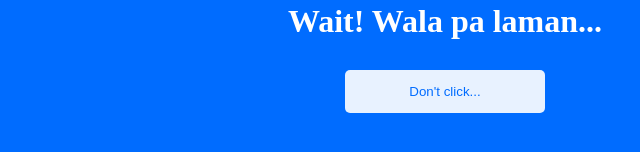
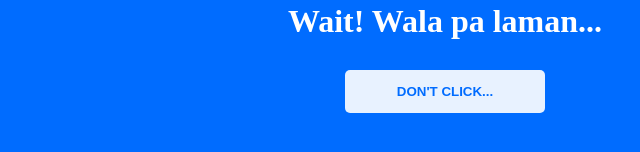
Before and after one commit to lawrenceee04/lawrenceee04.github.io, a plain HTML site: page index.html in a window 1280 px wide. Shown: the part 714-866 px from the top of the page, 195-835 px from the left. Drawn offline with Linux system fonts and the light colour scheme.

Commit message:
changed font weight to bold

```diff
--- a/index.html
+++ b/index.html
@@ -13,7 +13,7 @@
         </nav>
         <div>
             <h1>Wait! Wala pa laman...</h1>
-            <button onclick="window.open('https://youtu.be/dQw4w9WgXcQ?si=BC00jSwc5LqieFS4', '_blank')">Don't click...</button>
+            <button onclick="window.open('https://youtu.be/dQw4w9WgXcQ?si=BC00jSwc5LqieFS4', '_blank')">DON'T CLICK...</button>
         </div>
     </body>
 </html>
--- a/style.css
+++ b/style.css
@@ -11,6 +11,7 @@ div {
 }
 
 button {
+    font-weight: bold;
     background-color: #ffffffe8;
     color: #006cffff;
     padding: 14px 20px;
```
